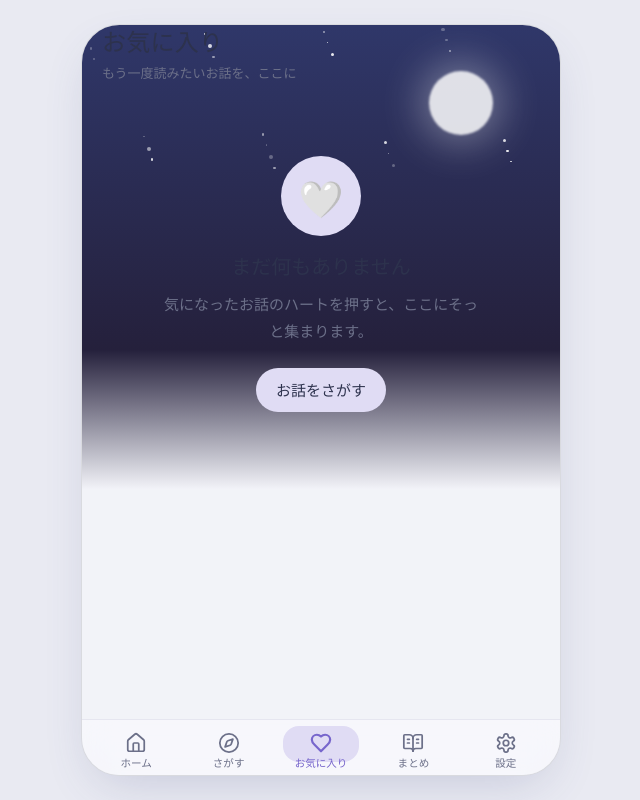
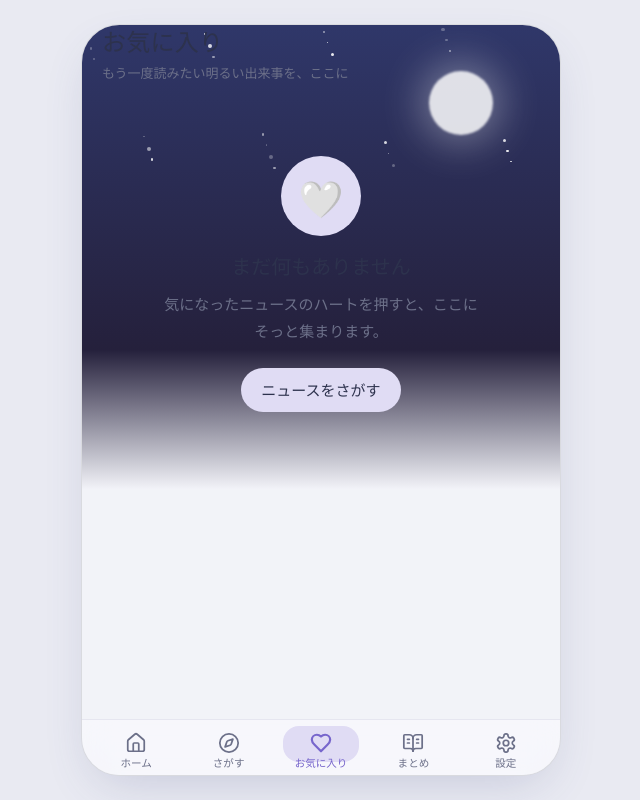
Before and after one commit to sunpotflower4460-cpu/Hot-news, a Next.js app: page /favorites in a window 1280 px wide. Shown: the whole page, without its empty margins (319-959 px from the left). Built offline with nearby package versions, Linux system fonts and the light colour scheme; a web font is replaced by a local one.

Commit message:
Hide ineligible articles from favorites

```diff
--- a/src/app/(app)/favorites/page.tsx
+++ b/src/app/(app)/favorites/page.tsx
@@ -5,37 +5,46 @@ import { ScreenHeader } from '@/components/layout/ScreenHeader';
 import { ArticleCard } from '@/components/article/ArticleCard';
 import { EmptyState } from '@/components/ui/EmptyState';
 import { Button } from '@/components/ui/Button';
+import { isArticleEligibleForPublication } from '@/lib/editorial/policy';
 import { useFavoritesStore } from '@/lib/store/useFavoritesStore';
 import { useHydrated } from '@/lib/utils/useHydrated';
 import { ARTICLES } from '@/mock/articles';
+import type { Article } from '@/types/article';
 
 export default function FavoritesPage() {
   const hydrated = useHydrated();
-  const ids = useFavoritesStore((s) => s.ids);
-  const map = new Map(ARTICLES.map((a) => [a.id, a]));
-  const saved = ids.map((id) => map.get(id)).filter((a) => a !== undefined);
+  const ids = useFavoritesStore((state) => state.ids);
+  const eligible = ARTICLES.filter(isArticleEligibleForPublication);
+  const map = new Map(eligible.map((article) => [article.id, article]));
+  const saved = ids
+    .map((id) => map.get(id))
+    .filter((article): article is Article => article !== undefined);
 
   return (
     <div className="pb-8">
       <ScreenHeader
         title="お気に入り"
-        subtitle={hydrated && saved.length > 0 ? `${saved.length}本の大切なお話` : 'もう一度読みたいお話を、ここに'}
+        subtitle={
+          hydrated && saved.length > 0
+            ? `${saved.length}本の明るいニュース`
+            : 'もう一度読みたい明るい出来事を、ここに'
+        }
       />
       {!hydrated ? null : saved.length === 0 ? (
         <EmptyState
           glyph="🤍"
           title="まだ何もありません"
-          description="気になったお話のハートを押すと、ここにそっと集まります。"
+          description="気になったニュースのハートを押すと、ここにそっと集まります。"
           action={
             <Link href="/home">
-              <Button variant="soft">お話をさがす</Button>
+              <Button variant="soft">ニュースをさがす</Button>
             </Link>
           }
         />
       ) : (
         <div className="space-y-3 px-5 pt-2">
-          {saved.map((a) => (
-            <ArticleCard key={a.id} article={a} layout="list" />
+          {saved.map((article) => (
+            <ArticleCard key={article.id} article={article} layout="list" />
           ))}
         </div>
       )}
```
